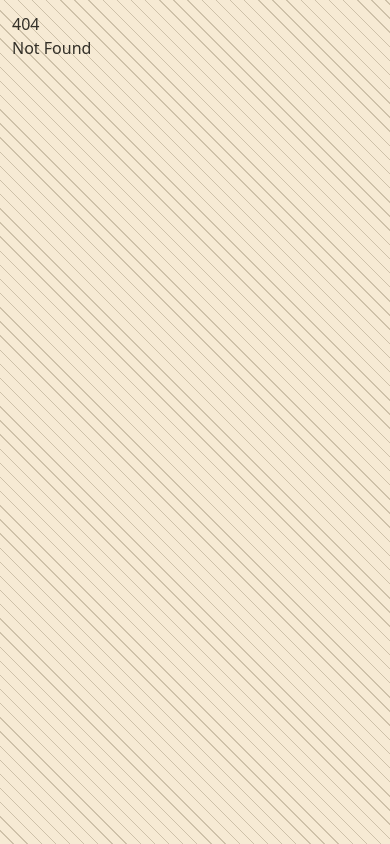
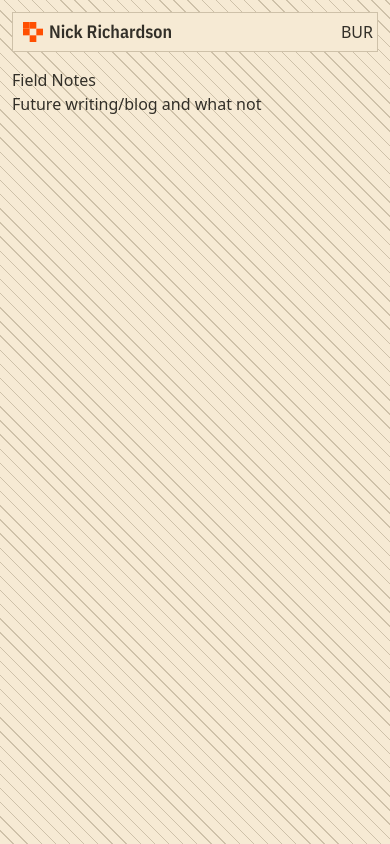
Before and after one commit to bynickrich/personal-site, a SvelteKit app: page /field-notes in a window 390 px wide. Before the commit this address had no page. Built offline with nearby package versions, Linux system fonts and the light colour scheme.

Commit message:
feature: Progress on mobile navbar.

```diff
--- /dev/null
+++ b/src/lib/components/Navbar.svelte
@@ -0,0 +1,44 @@
+<script lang="ts">
+	import logo from '$lib/assets/mark.svg';
+
+	let mobileMenuIsOpen = $state(false);
+
+	// TODO: Animate logo on hover/focus
+	// TODO: Add current focus state
+	// TODO: Hambuger menu for additional links
+
+	const links = [
+		{ name: 'Home', href: '/' },
+		{ name: 'About', href: '/about' },
+		{ name: 'Contact', href: '/contact' },
+		{ name: 'Field Notes', href: '/field-notes' },
+		{ name: 'Assignments', href: '/assignments' }
+	];
+</script>
+
+<nav
+	class="mb-4 flex h-10 items-center justify-between border border-neutral-300 bg-neutral-100 px-1"
+>
+	<a
+		href="/"
+		aria-label="Navigate home"
+		class="flex h-8 w-fit items-center gap-1.5 p-1.5 font-display text-lg font-medium hover:bg-neutral-200"
+		><img src={logo} alt="Logo" class="size-5" />Nick Richardson</a
+	>
+	<button onclick={() => (mobileMenuIsOpen = !mobileMenuIsOpen)}>BUR</button>
+	{#if mobileMenuIsOpen}
+		<div
+			class="fixed top-0 left-0 h-svh w-svw bg-neutral-100 p-3 transition-opacity starting:opacity-0"
+		>
+			<ul>
+				{#each links as link}
+					<li>
+						<a href={link.href} onclick={() => (mobileMenuIsOpen = !mobileMenuIsOpen)}
+							>{link.name}</a
+						>
+					</li>
+				{/each}
+			</ul>
+		</div>
+	{/if}
+</nav>
--- a/src/routes/+layout.svelte
+++ b/src/routes/+layout.svelte
@@ -3,9 +3,10 @@
 	import '@fontsource/ibm-plex-mono';
 	import '@fontsource/ibm-plex-sans-condensed/600.css';
 	import '@fontsource/ibm-plex-sans-condensed/700.css';
-	import favicon from '$lib/assets/favicon.svg';
+	import favicon from '$lib/assets/mark.svg';
 
 	import './layout.css';
+	import Navbar from '$lib/components/Navbar.svelte';
 
 	let { children } = $props();
 </script>
@@ -15,4 +16,5 @@
 	<title>Nick Richardson</title>
 </svelte:head>
 
+<Navbar />
 {@render children()}
--- a/src/routes/+page.svelte
+++ b/src/routes/+page.svelte
@@ -0,0 +1,3 @@
+<main>
+	<section class="border border-neutral-300 bg-neutral-100 p-3"></section>
+</main>
--- /dev/null
+++ b/src/routes/about/+page.svelte
@@ -0,0 +1 @@
+<h1>About</h1>
--- /dev/null
+++ b/src/routes/assignments/+page.svelte
@@ -0,0 +1 @@
+<h1>Assignments overview</h1>
--- /dev/null
+++ b/src/routes/assignments/catalyst/+page.svelte
@@ -0,0 +1 @@
+<h1>Catalyst</h1>
--- /dev/null
+++ b/src/routes/assignments/datapoint/+page.svelte
@@ -0,0 +1 @@
+<h1>Datapoint</h1>
--- /dev/null
+++ b/src/routes/assignments/zenta/+page.svelte
@@ -0,0 +1 @@
+<h1>Zenta</h1>
--- /dev/null
+++ b/src/routes/contact/+page.svelte
@@ -0,0 +1 @@
+<h1>Contact</h1>
--- /dev/null
+++ b/src/routes/field-notes/+page.svelte
@@ -0,0 +1,2 @@
+<h1>Field Notes</h1>
+<p>Future writing/blog and what not</p>
```
Also changed, not shown: src/lib/assets/mark.svg (added).
